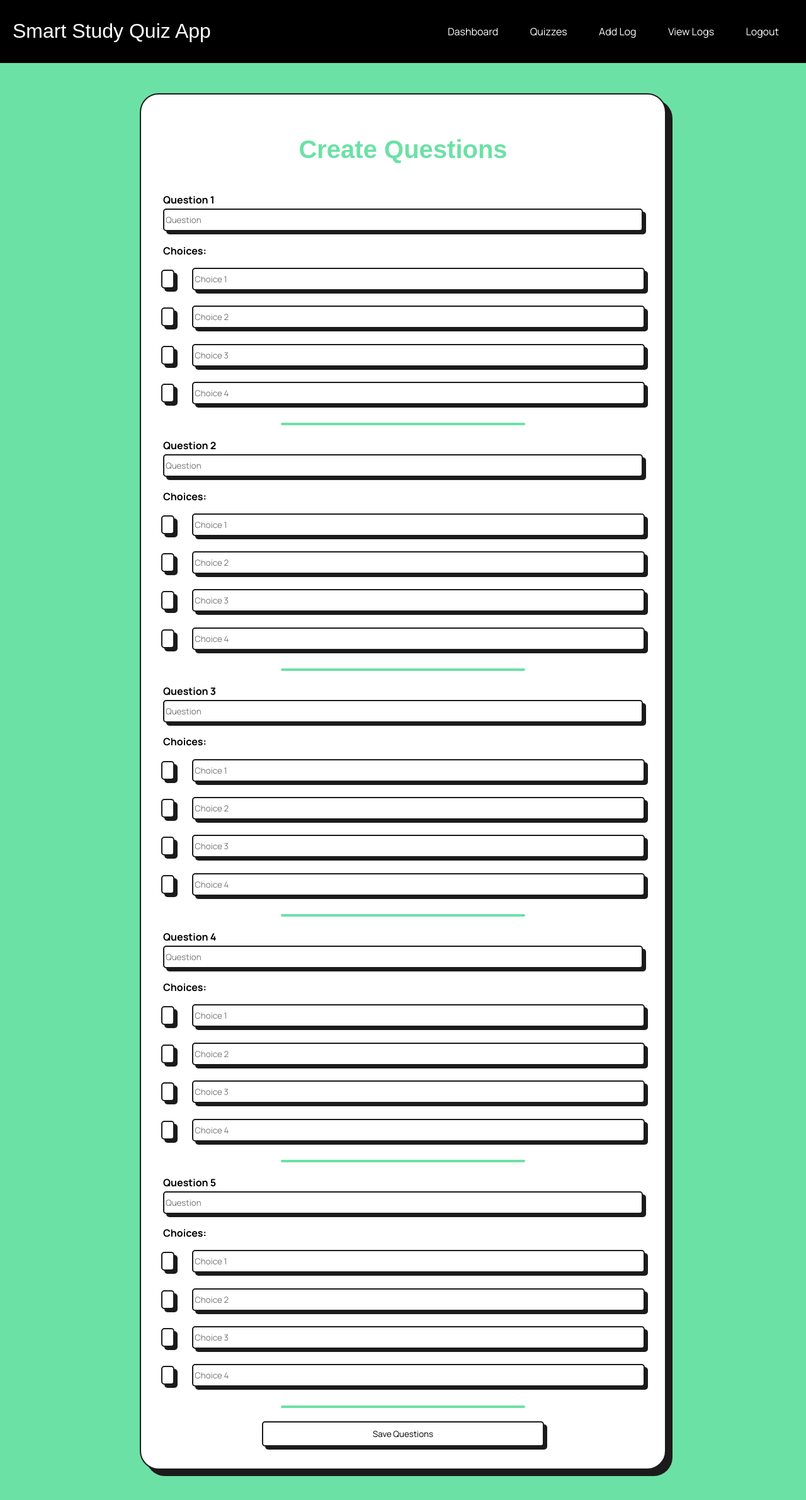
After one commit to appleshoops/ibis-study, a Flask app: page /create_question in a window 1280 px wide. The commit adds this page. Shown: the whole page at 63% size. Run offline with Flask 3, Linux system fonts and the light colour scheme; the visitor is signed in with stand-in values (Sample User, id 1); data comes from the database, SQL or seed files in the repository; some web fonts are replaced.

Commit message:
Added pages for all quiz and flashcard functionality, added SQL tables for quizzes and questions, added quiz selecting functionality, added quiz making functionality

```diff
--- a/app.py
+++ b/app.py
@@ -1,3 +1,5 @@
+from optparse import Values
+
 from flask import Flask, render_template, request, flash, redirect, url_for, session
 from datetime import date
 from werkzeug.security import check_password_hash, generate_password_hash
@@ -113,12 +115,93 @@ def quiz():
 
     return render_template('quiz.html', username=current_user.username)
 
-@app.route('/quizSelect', methods=['GET'])
+@app.route('/create_question', methods=['GET', 'POST'])
+def createQuestion():
+    quiz_data = None
+    if request.method == 'GET':
+        conn = get_db_connection()
+        cursor = conn.cursor()
+        cursor.execute("SELECT title, numQuestions FROM Quizzes WHERE id = ?", (session['created_quiz_id'],))
+        quiz_data = cursor.fetchone()
+        conn.close()
+
+    if request.method == 'POST':
+        conn = get_db_connection()
+        cursor = conn.cursor()
+
+        cursor.execute("SELECT numQuestions FROM Quizzes WHERE id = ?", (session['created_quiz_id'],))
+        quiz_data = cursor.fetchone()
+
+        num_questions = quiz_data['numQuestions']
+        for i in range(num_questions):
+            question = request.form.get(f'question_{i}')
+            choices = [request.form.get(f'choice_{i}_{j}') for j in range(4)]
+            correct_index = int(request.form.get(f'correct_{i}'))  # Name: "correct_{i}"
+
+            # Optional: Basic server-side validation
+            if not question or not all(choices):
+                conn.close()
+                flash(f'Please fill out all fields for question {i+1}.', 'error')
+                return redirect(url_for('createQuestion'))
+
+            try:
+                cursor.execute(
+                    "INSERT INTO Questions (quiz_id, question, choice1, choice2, choice3, choice4, correct_index) VALUES (?, ?, ?, ?, ?, ?, ?)",
+                    (session['created_quiz_id'], question, choices[0], choices[1], choices[2], choices[3], correct_index)
+                )
+            except sqlite3.IntegrityError:
+                conn.close()
+                flash('Invalid entry, please enter all fields', 'error')
+                return redirect(url_for('createQuestion'))
+            except Exception as e:
+                conn.close()
+                flash(f'Error: {str(e)}', 'error')
+                return redirect(url_for('createQuestion'))
+
+        conn.commit()
+        conn.close()
+        flash('Questions successfully created!', 'success')
+        return redirect(url_for('quizSelect'))
+    return render_template('questionCreate.html', quiz=quiz_data)
+
+@app.route('/create_quiz', methods=['GET', 'POST'])
+def createQuiz():
+    if request.method == 'POST':
+        title = request.form['quizName']
+        description = request.form['quizDescription']
+        numQuestions = request.form['quizQuestions']
+
+        conn = get_db_connection()
+        cursor = conn.cursor()
+
+        try:
+            cursor.execute(
+                "INSERT INTO Quizzes (title, description, numQuestions) VALUES (?, ?, ?)", (title, description, numQuestions)
+            )
+            quiz_id = cursor.lastrowid
+            conn.commit()
+            session['created_quiz_id'] = quiz_id
+            return redirect(url_for('createQuestion'))
+        except sqlite3.IntegrityError:
+            conn.close()
+            flash('Invalid entry, please enter all fields', 'error')
+        except Exception as e:
+            conn.close()
+            flash(f'Error: {str(e)}', 'error')
+
+    return render_template('quizCreate.html')
+
+@app.route('/select_quiz', methods=['GET', 'POST'])
 def quizSelect():
+    quiz_data = None
+    if request.method == 'GET':
+        conn = get_db_connection()
+        cursor = conn.cursor()
+        cursor.execute("SELECT title, description, numQuestions FROM Quizzes")
+        quiz_data = cursor.fetchall()
+        conn.close()
 
-    return render_template('quizSelect.html', username=current_user.username)
-
-
+    return render_template('quizSelect.html', quizzes=quiz_data)
 
 @app.route('/logout')
 @login_required
--- a/static/styles.css
+++ b/static/styles.css
@@ -67,6 +67,16 @@ h4 {
     align-items: center;
     text-align: center;
 }
+
+ {
+    font-family: 'Manrope', sans-serif;
+    font-weight: bolder;
+    color: black;
+    font-size: 15px;
+    margin: 0;
+    padding: 0;
+}
+
 
 form {
     align-self: center;
@@ -182,3 +192,77 @@ button:active {
     border: 2px solid #1c1b1b;
     box-shadow: 10px 10px #1c1b1b;
 }
+
+hr {
+    border: 2px solid #6ce1a6;
+    border-radius: 5px;
+    width: 30vw;
+}
+
+.choice {
+    display: flex;
+    align-items: center;
+    gap: 1em;
+    margin-bottom: 0.5em;
+}
+
+.choice input[type="radio"] {
+    appearance: none;
+    -webkit-appearance: none;
+    width: 1.6em;
+    height: 1.6em;
+    margin-right: 0.7em;
+    border: 2px solid #1c1b1b;
+    border-radius: 5px;
+    background-color: white;
+    box-shadow: 5px 5px #1c1b1b;
+    cursor: pointer;
+    transition:
+        background-color 500ms ease-in-out,
+        font-weight 500ms ease-in-out,
+        letter-spacing 500ms ease-in-out,
+        transform 100ms ease,
+        box-shadow 100ms ease;
+    display: inline-block;
+    position: relative;
+    vertical-align: middle;
+}
+
+.choice input[type="radio"]:checked {
+    background-color: #50c78d;
+    box-shadow: 2px 2px #1c1b1b;
+    border-width: 2.5px;
+}
+
+.choice input[type="radio"]:hover {
+    background-color: #50c78d;
+    font-weight: bolder;
+    letter-spacing: 1px;
+}
+
+.choice input[type="radio"]:active {
+    box-shadow: 0 0 black;
+    transform: translate(2px, 2px);
+    /* for a pressed button feel */
+}
+
+/* Optional for a more "buttony" look: */
+.choice input[type="radio"]::after {
+    content: '';
+    display: block;
+    width: 0.7em;
+    height: 0.7em;
+    border-radius: 50%;
+    position: absolute;
+    top: 0.39em;
+    left: 0.39em;
+    background: transparent;
+    transition: background 300ms;
+}
+
+.choice input[type="text"] {
+    width: 14vw;
+    margin-left: 0.2em;
+    min-width: 8em;
+    flex: 1;
+}
--- /dev/null
+++ b/templates/questionCreate.html
@@ -0,0 +1,21 @@
+{% extends 'base.html' %}
+{% block title %}Create Questions - Smart Study Quiz App{% endblock %}
+{% block content %}
+    <form method="POST" action="{{ url_for('createQuestion') }}" style="width: 60vw;">
+        <h2>Create Questions</h2>
+        {% for i in range(quiz.numQuestions) %}
+            <p> Question {{ i + 1 }}
+                <input type="text" name="question_{{ i }}" placeholder="Question" required>
+            </p>
+            <p> Choices: </p>
+            {% for j in range(4) %}
+                <div class="choice">
+                    <input type="radio" name="correct_{{ i }}" value="{{ j }}" required>
+                    <input type="text" name="choice_{{ i }}_{{ j }}" placeholder="Choice {{ j + 1 }}" required style="width: 10vw;">
+                </div>
+            {% endfor %}
+            <hr>
+        {% endfor %}
+        <button type="submit">Save Questions</button>
+    </form>
+{% endblock %}
```
Also changed, not shown: schema.sql (+16 -0 lines), templates/quizCreate.html (+17 -9 lines), templates/quizSelect.html (+16 -2 lines), database.db.
